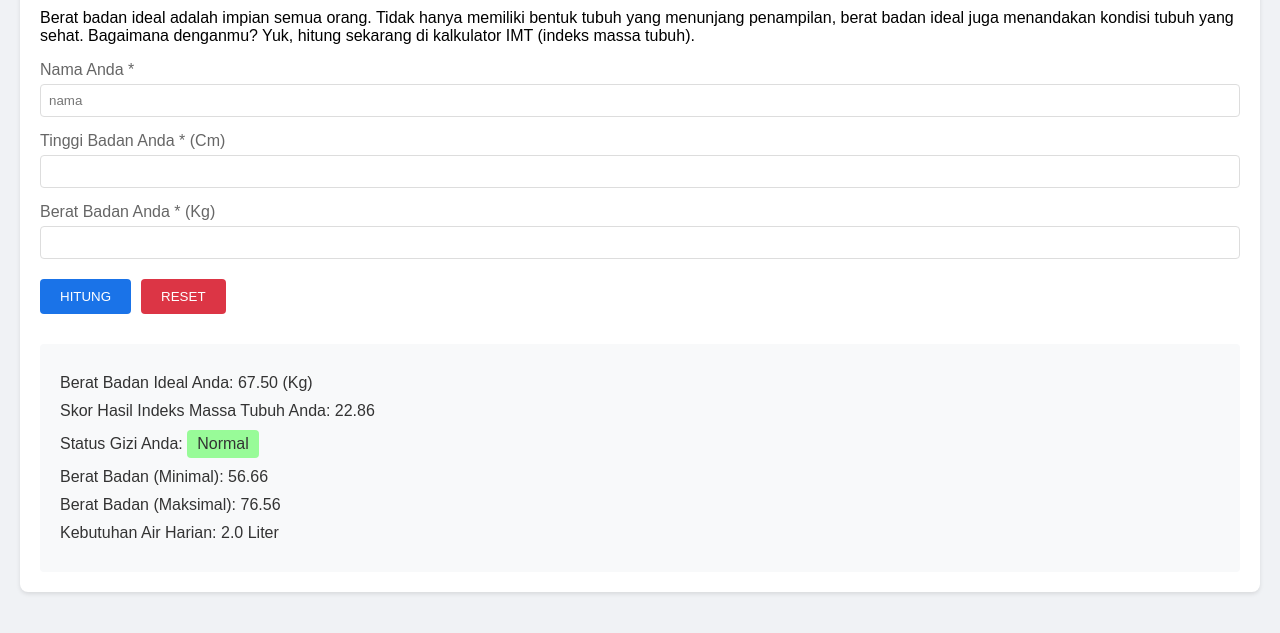
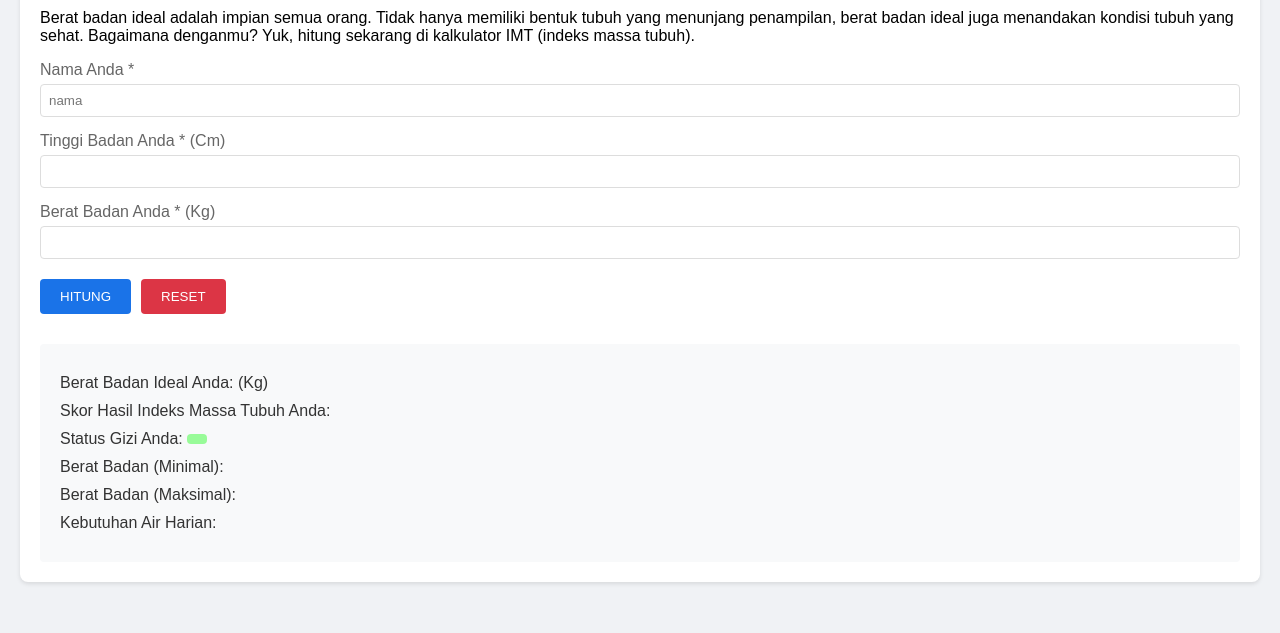
Before and after one commit to MuhReza2004/kalku-sehat, a plain HTML site: page index.html in a window 1280 px wide. Shown: the part 119-752 px from the top of the page. Drawn offline with Linux system fonts and the light colour scheme.

Commit message:
fix: Bug UI

```diff
--- a/index.html
+++ b/index.html
@@ -37,15 +37,15 @@
       </div>
 
       <div class="hasil">
-        <p>Berat Badan Ideal Anda: <span id="bbi">67.50</span> (Kg)</p>
-        <p>Skor Hasil Indeks Massa Tubuh Anda: <span id="imt">22.86</span></p>
+        <p>Berat Badan Ideal Anda: <span id="bbi"></span> (Kg)</p>
+        <p>Skor Hasil Indeks Massa Tubuh Anda: <span id="imt"></span></p>
         <p>
           Status Gizi Anda:
-          <span id="status_gizi" class="status-normal">Normal</span>
+          <span id="status_gizi" class="status-normal"></span>
         </p>
-        <p>Berat Badan (Minimal): <span id="min_bb">56.66</span></p>
-        <p>Berat Badan (Maksimal): <span id="max_bb">76.56</span></p>
-        <p>Kebutuhan Air Harian: <span id="kebutuhan_air">2.0</span> Liter</p>
+        <p>Berat Badan (Minimal): <span id="min_bb"></span></p>
+        <p>Berat Badan (Maksimal): <span id="max_bb"></span></p>
+        <p>Kebutuhan Air Harian: <span id="kebutuhan_air"></span></p>
       </div>
     </div>
     <script src="script.js"></script>
```
